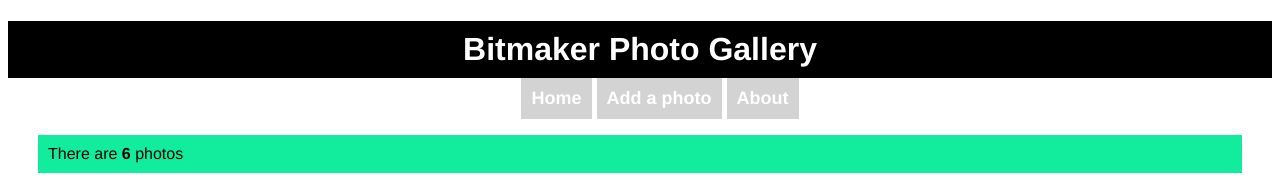
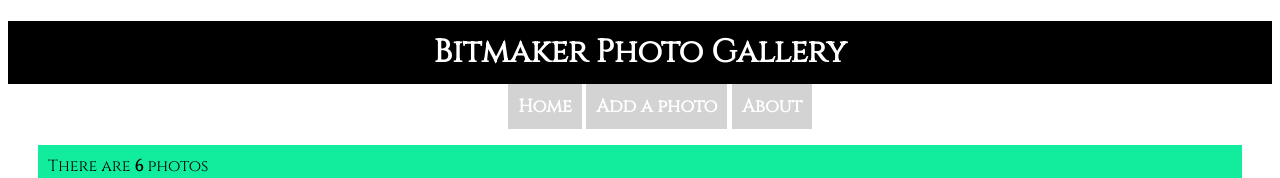
Before and after one commit to bencekiss/css-display-layout, a plain HTML site: page index.html in a window 1280 px wide. Shown: the top 178 px of the page. Drawn offline with Linux system fonts and the light colour scheme.

Commit message:
Applying a new font to the page

```diff
--- a/styles.css
+++ b/styles.css
@@ -1,5 +1,5 @@
 html{
-  font-family: Helvetica, sans-serif;
+  font-family: "Cinzel", Helvetica, sans-serif;
   margin:auto;
 }
 
@@ -27,7 +27,7 @@ ul{
 li a{
   text-decoration: none;
   color: white;
-  font-weight: bold;
+  font-weight: 900;
 }
 /*formatting the main*/
 main{
```
